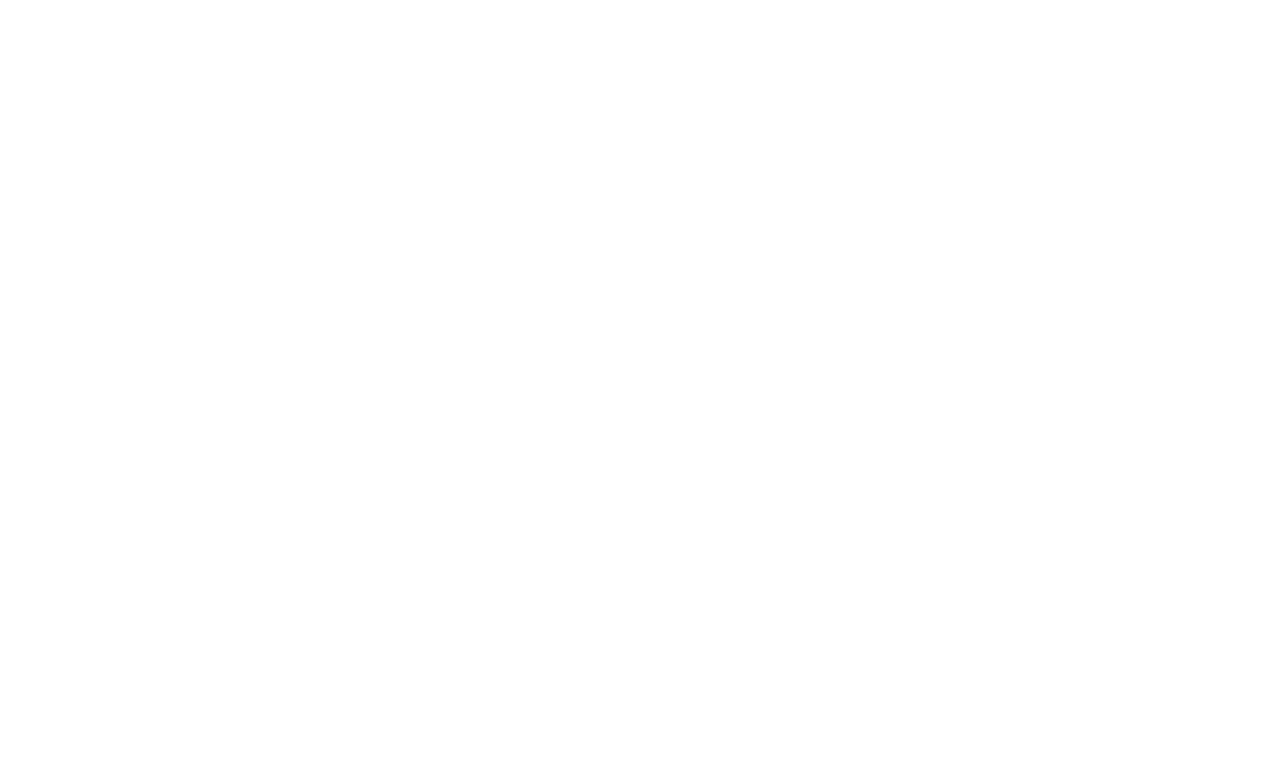
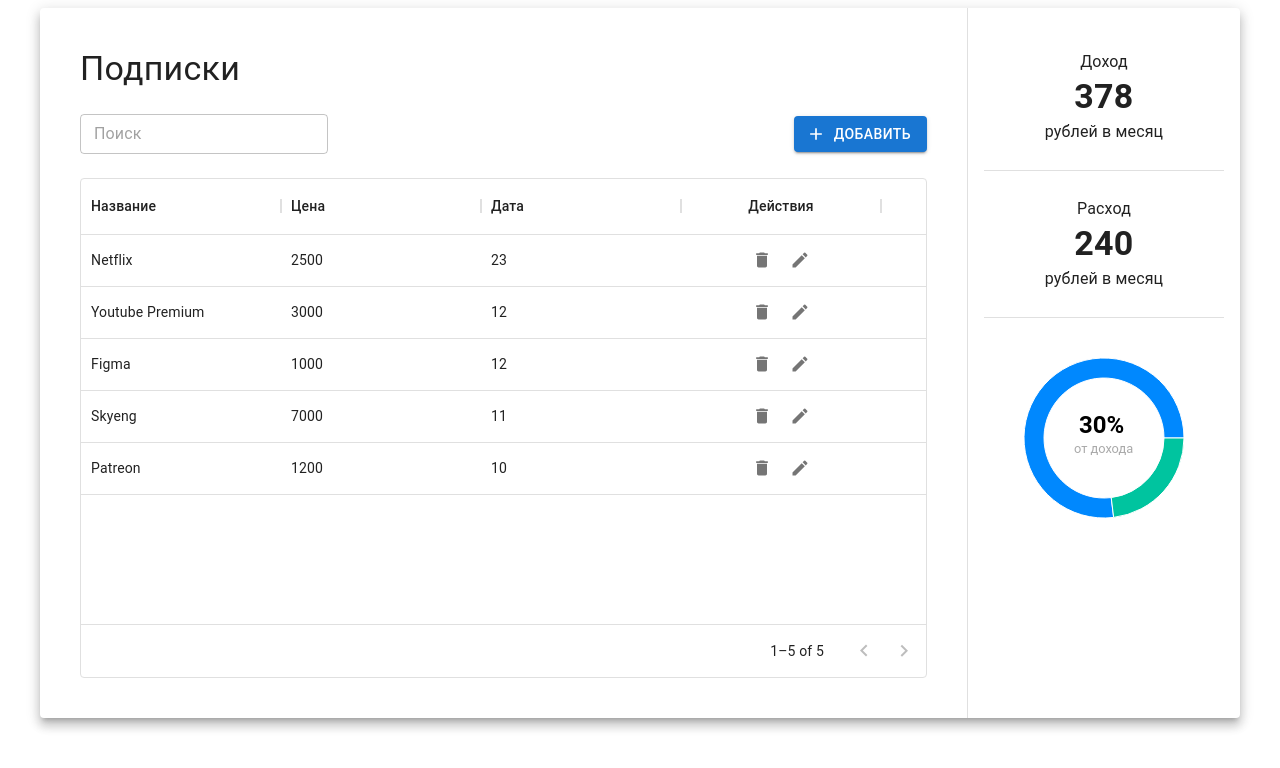
Before and after one commit to alina-yakovleva/subscriptions, a React (Create React App) app: page / in a window 1280 px wide. Shown: the top 768 px of the page. Built offline with nearby package versions, Linux system fonts and the light colour scheme.

Commit message:
добавлена верстка

```diff
--- a/src/App.css
+++ /dev/null
@@ -1,38 +0,0 @@
-.App {
-  text-align: center;
-}
-
-.App-logo {
-  height: 40vmin;
-  pointer-events: none;
-}
-
-@media (prefers-reduced-motion: no-preference) {
-  .App-logo {
-    animation: App-logo-spin infinite 20s linear;
-  }
-}
-
-.App-header {
-  background-color: #282c34;
-  min-height: 100vh;
-  display: flex;
-  flex-direction: column;
-  align-items: center;
-  justify-content: center;
-  font-size: calc(10px + 2vmin);
-  color: white;
-}
-
-.App-link {
-  color: #61dafb;
-}
-
-@keyframes App-logo-spin {
-  from {
-    transform: rotate(0deg);
-  }
-  to {
-    transform: rotate(360deg);
-  }
-}
--- a/src/App.js
+++ b/src/App.js
@@ -1,7 +1,79 @@
-import "./App.css";
+import { Box } from "@mui/system";
+import DeleteIcon from "@mui/icons-material/Delete";
+import ModeEditIcon from "@mui/icons-material/ModeEdit";
+import AddIcon from "@mui/icons-material/Add";
+import { Button, TextField, Typography } from "@mui/material";
+import { DataGrid, GridActionsCellItem } from "@mui/x-data-grid";
+
+import Layout from "./components/Layout";
 
 function App() {
-  return <div className="App"></div>;
+  const rows = [
+    {
+      id: 1,
+      Name: "Netflix",
+      Price: 2500,
+      Date: 23,
+    },
+    {
+      id: 2,
+      Name: "Youtube Premium",
+      Price: 3000,
+      Date: 12,
+    },
+    { id: 3, Name: "Figma", Price: 1000, Date: 12 },
+    { id: 4, Name: "Skyeng", Price: 7000, Date: 11 },
+    { id: 5, Name: "Patreon", Price: 1200, Date: 10 },
+  ];
+
+  const columns = [
+    { field: "Name", headerName: "Название", width: 200 },
+    { field: "Price", headerName: "Цена", width: 200 },
+    { field: "Date", headerName: "Дата", width: 200 },
+    {
+      field: "Action",
+      headerName: "Действия",
+      type: "actions",
+      width: 200,
+      getActions: (params) => [
+        <GridActionsCellItem icon={<DeleteIcon />} />,
+        <GridActionsCellItem icon={<ModeEditIcon />} />,
+      ],
+    },
+  ];
+  return (
+    <Layout>
+      <Typography variant="h4">Подписки</Typography>
+      <Box
+        pt={3}
+        pb={3}
+        display="flex"
+        alignItems="center"
+        justifyContent="space-between"
+      >
+        <TextField placeholder="Поиск" size="small" />
+        <Button startIcon={<AddIcon />} variant="contained">
+          Добавить
+        </Button>
+      </Box>
+      <Box height={500}>
+        <DataGrid
+          sx={{
+            ".MuiDataGrid-cell:focus, .MuiDataGrid-cell:focus-within, .MuiDataGrid-columnHeader:focus, .MuiDataGrid-columnHeader:focus-within":
+              {
+                outline: 0,
+              },
+          }}
+          rows={rows}
+          columns={columns}
+          pageSize={5}
+          rowsPerPageOptions={[5]}
+          disableSelectionOnClick
+          disableColumnMenu
+        />
+      </Box>
+    </Layout>
+  );
 }
 
 export default App;
--- /dev/null
+++ b/src/components/Chart/CustomLabel.js
@@ -0,0 +1,32 @@
+const CustomLabel = ({ viewBox, value, description }) => {
+  const { cx, cy } = viewBox;
+  return (
+    <>
+      <text x={cx - 25} y={cy - 5}>
+        <tspan
+          style={{
+            fontWeight: 700,
+            fontSize: "1.5em",
+            fill: "#000",
+            fontFamily: "Roboto,Helvetica,Arial,sans-serif",
+          }}
+        >
+          {value}
+        </tspan>
+      </text>
+      <text x={cx - 30} y={cy + 15}>
+        <tspan
+          style={{
+            fontSize: "0.8em",
+            fill: "#A9A9A9",
+            fontFamily: "Roboto,Helvetica,Arial,sans-serif",
+          }}
+        >
+          {description}
+        </tspan>
+      </text>
+    </>
+  );
+};
+
+export default CustomLabel;
--- /dev/null
+++ b/src/components/Chart/index.js
@@ -0,0 +1,37 @@
+import { Box } from "@mui/system";
+import { Label, Pie, PieChart, ResponsiveContainer } from "recharts";
+import CustomLabel from "./CustomLabel";
+
+const colors = ["#0088FE", "#00C49F"];
+
+const Chart = ({ value }) => {
+  const data = value.map((v, index) => ({ value: v, fill: colors[index] }));
+
+  return (
+    <Box height={240}>
+      <ResponsiveContainer width="100%" height="100%">
+        <PieChart width={400} height={400}>
+          <Pie
+            data={data}
+            cx="50%"
+            cy="50%"
+            innerRadius={60}
+            outerRadius={80}
+            dataKey="value"
+          >
+            <Label
+              content={
+                <CustomLabel
+                  value={Math.floor((value[1] / value[0]) * 100) + "%"}
+                  description="от дохода"
+                />
+              }
+              position="center"
+            />
+          </Pie>
+        </PieChart>
+      </ResponsiveContainer>
+    </Box>
+  );
+};
+export default Chart;
--- /dev/null
+++ b/src/components/Layout/index.js
@@ -0,0 +1,18 @@
+import { ThemeProvider, createTheme, Divider } from "@mui/material";
+import Sidebar from "../Sidebar";
+import { Content, Container } from "./styles";
+
+const theme = createTheme({});
+
+const Layout = ({ children }) => {
+  return (
+    <ThemeProvider theme={theme}>
+      <Container elevation={8}>
+        <Content>{children}</Content>
+        <Divider orientation="vertical" flexItem />
+        <Sidebar />
+      </Container>
+    </ThemeProvider>
+  );
+};
+export default Layout;
--- /dev/null
+++ b/src/components/Layout/styles.js
@@ -0,0 +1,13 @@
+import styled from "@emotion/styled";
+import { Paper } from "@mui/material";
+
+export const Container = styled(Paper)({
+  display: "flex",
+  margin: "0 auto",
+  maxWidth: 1200,
+});
+
+export const Content = styled("div")(({ theme }) => ({
+  padding: theme.spacing(5),
+  flex: 1,
+}));
--- /dev/null
+++ b/src/components/Sidebar/index.js
@@ -0,0 +1,20 @@
+import { Divider } from "@mui/material";
+
+import Chart from "../Chart";
+import Sum from "../Sum";
+
+import { Container } from "./styles";
+
+const Sidebar = () => {
+  return (
+    <Container>
+      <Sum label="Доход" value={378} />
+      <Divider />
+      <Sum label="Расход" value={240} />
+      <Divider />
+      <Chart value={[100, 30]} />
+    </Container>
+  );
+};
+
+export default Sidebar;
--- /dev/null
+++ b/src/components/Sidebar/styles.js
@@ -0,0 +1,6 @@
+import styled from "@emotion/styled";
+
+export const Container = styled("div")(({ theme }) => ({
+  width: theme.spacing(30),
+  padding: theme.spacing(2),
+}));
--- /dev/null
+++ b/src/components/Sum/index.js
@@ -0,0 +1,15 @@
+import { Typography } from "@mui/material";
+import { Box } from "@mui/system";
+
+const Sum = ({ label, value }) => {
+  return (
+    <Box textAlign="center" p={3}>
+      <Typography variant="subtitle1">{label}</Typography>
+      <Typography variant="h4">
+        <b>{value}</b>
+      </Typography>
+      <Typography variant="subtitle1">рублей в месяц</Typography>
+    </Box>
+  );
+};
+export default Sum;
--- a/src/index.css
+++ /dev/null
@@ -1,13 +0,0 @@
-body {
-  margin: 0;
-  font-family: -apple-system, BlinkMacSystemFont, 'Segoe UI', 'Roboto', 'Oxygen',
-    'Ubuntu', 'Cantarell', 'Fira Sans', 'Droid Sans', 'Helvetica Neue',
-    sans-serif;
-  -webkit-font-smoothing: antialiased;
-  -moz-osx-font-smoothing: grayscale;
-}
-
-code {
-  font-family: source-code-pro, Menlo, Monaco, Consolas, 'Courier New',
-    monospace;
-}
--- a/src/index.js
+++ b/src/index.js
@@ -1,11 +1,6 @@
 import React from "react";
-import ReactDOM from "react-dom/client";
-import "./index.css";
+import ReactDOM from "react-dom";
+
 import App from "./App";
 
-const root = ReactDOM.createRoot(document.getElementById("root"));
-root.render(
-  <React.StrictMode>
-    <App />
-  </React.StrictMode>
-);
+ReactDOM.render(<App />, document.getElementById("root"));
```
Also changed, not shown: package.json (+5 -2 lines), 1 other file (tests, documents, lock files or other folders).
